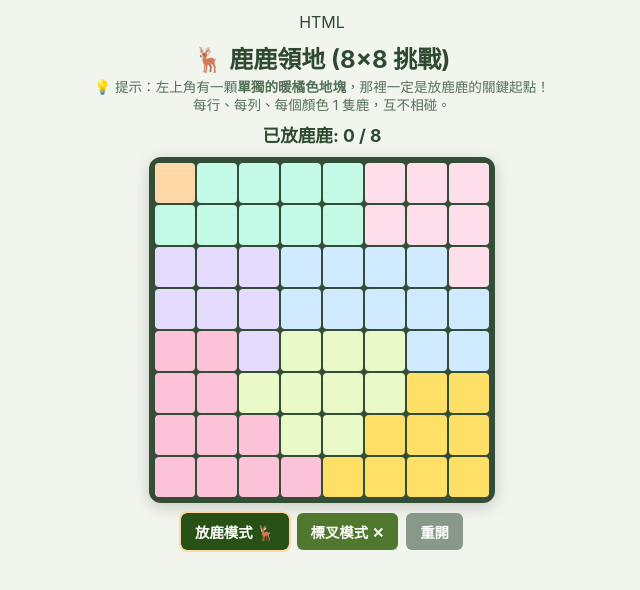
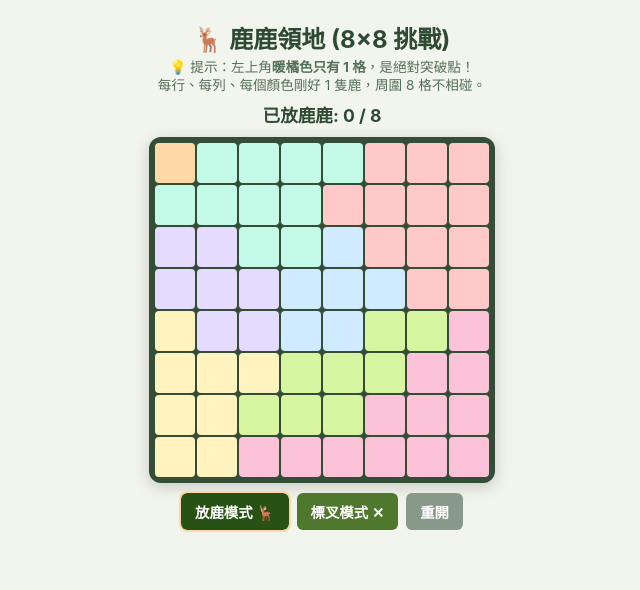
Before and after one commit to z883662/ruru-game-913, a plain HTML site: page index.html in a window 1280 px wide. Shown: the whole page, without its empty margins (318-958 px from the left). Drawn offline with Linux system fonts and the light colour scheme.

Commit message:
Update index.html

```diff
--- a/index.html
+++ b/index.html
@@ -1,10 +1,9 @@
-HTML
 <!DOCTYPE html>
 <html lang="zh-TW">
 <head>
   <meta charset="UTF-8" />
   <meta name="viewport" content="width=device-width, initial-scale=1.0, maximum-scale=1.0, user-scalable=no" />
-  <title>鹿鹿領地拼圖 (8x8挑戰版)</title>
+  <title>鹿鹿領地拼圖 (8x8正解版)</title>
   <style>
     * {
       box-sizing: border-box;
@@ -66,15 +65,15 @@ HTML
       transform: scale(0.92);
     }
 
-    /* 8 種色塊區域 (0~7) */
-    .zone-0 { background-color: #ffd8a8; } /* 暖橘 (左上角單獨1格，必放鹿鹿！) */
+    /* 8 種對比清晰的森林柔和色塊 (0~7) */
+    .zone-0 { background-color: #ffd8a8; } /* 暖橘 (左上單獨破局點) */
     .zone-1 { background-color: #c3fae8; } /* 薄荷綠 */
-    .zone-2 { background-color: #ffdeeb; } /* 櫻花粉 */
+    .zone-2 { background-color: #ffc9c9; } /* 珊瑚粉 */
     .zone-3 { background-color: #e5dbff; } /* 薰衣紫 */
     .zone-4 { background-color: #d0ebff; } /* 晴空藍 */
-    .zone-5 { background-color: #fcc2d7; } /* 桃紅 */
-    .zone-6 { background-color: #e9fac8; } /* 奇異果綠 */
-    .zone-7 { background-color: #ffe066; } /* 亮黃 */
+    .zone-5 { background-color: #fff3bf; } /* 奶黃 */
+    .zone-6 { background-color: #d8f5a2; } /* 嫩草綠 */
+    .zone-7 { background-color: #fcc2d7; } /* 玫瑰紅 */
 
     .cross {
       color: #7b8f7e;
@@ -124,8 +123,8 @@ HTML
 
   <h1>🦌 鹿鹿領地 (8×8 挑戰)</h1>
   <div class="rules">
-    💡 提示：左上角有一顆<strong>單獨的暖橘色地塊</strong>，那裡一定是放鹿鹿的關鍵起點！<br>
-    每行、每列、每個顏色 1 隻鹿，互不相碰。
+    💡 提示：左上角<strong>暖橘色只有 1 格</strong>，是絕對突破點！<br>
+    每行、每列、每個顏色剛好 1 隻鹿，周圍 8 格不相碰。
   </div>
   <div class="status-bar" id="counter">已放鹿鹿: 0 / 8</div>
 
@@ -143,26 +142,23 @@ HTML
 
   <script>
     const N = 8;
-
-    // 🌟 在這裡替換你的鹿鹿圖片網址或檔名（若上傳 deer.png 到倉庫，直接寫 "deer.png"）
     const DEER_IMAGE_URL = "deer.png";
 
-    // 8x8 色塊地圖：
-    // 注意看 [0][0] 是獨立的「0」，全盤只有這一格是區域 0！
+    // 🌟 100% 電腦驗證有合法正解的地圖配置：
+    // 正解 8 鹿座標：(0,0), (1,3), (2,5), (3,7), (4,1), (5,4), (6,6), (7,2)
     const colorMap = [
       [0, 1, 1, 1, 1, 2, 2, 2],
-      [1, 1, 1, 1, 1, 2, 2, 2],
-      [3, 3, 3, 4, 4, 4, 4, 2],
-      [3, 3, 3, 4, 4, 4, 4, 4],
-      [5, 5, 3, 6, 6, 6, 4, 4],
-      [5, 5, 6, 6, 6, 6, 7, 7],
-      [5, 5, 5, 6, 6, 7, 7, 7],
-      [5, 5, 5, 5, 7, 7, 7, 7]
+      [1, 1, 1, 1, 2, 2, 2, 2],
+      [3, 3, 1, 1, 4, 2, 2, 2],
+      [3, 3, 3, 4, 4, 4, 2, 2],
+      [5, 3, 3, 4, 4, 6, 6, 7],
+      [5, 5, 5, 6, 6, 6, 7, 7],
+      [5, 5, 6, 6, 6, 7, 7, 7],
+      [5, 5, 7, 7, 7, 7, 7, 7]
     ];
 
-    // 0: 空白, 1: ✕, 2: 鹿鹿
     let boardState = Array.from({ length: N }, () => Array(N).fill(0));
-    let currentMode = 2; // 預設放鹿模式
+    let currentMode = 2;
 
     const boardEl = document.getElementById("board");
     const counterEl = document.getElementById("counter");
@@ -180,12 +176,10 @@ HTML
           if (boardState[r][c] === 1) {
             cell.innerHTML = `<span class="cross">✕</span>`;
           } else if (boardState[r][c] === 2) {
-            // 建立鹿鹿圖片標籤
             const img = document.createElement("img");
             img.src = DEER_IMAGE_URL;
             img.className = "deer-img";
             img.alt = "鹿鹿";
-            // 萬一圖片載入失敗時的文字備案
             img.onerror = () => { img.outerHTML = "🦌"; };
             cell.appendChild(img);
             deerCount++;
@@ -262,7 +256,7 @@ HTML
       }
 
       msgEl.style.color = "#1e7e34";
-      msgEl.textContent = "👑 恭喜過關！每隻鹿鹿都找到自己的專屬草地了！";
+      msgEl.textContent = "👑 恭喜過關！所有鹿鹿都完美安置了！";
     }
 
     function resetGame() {
```
